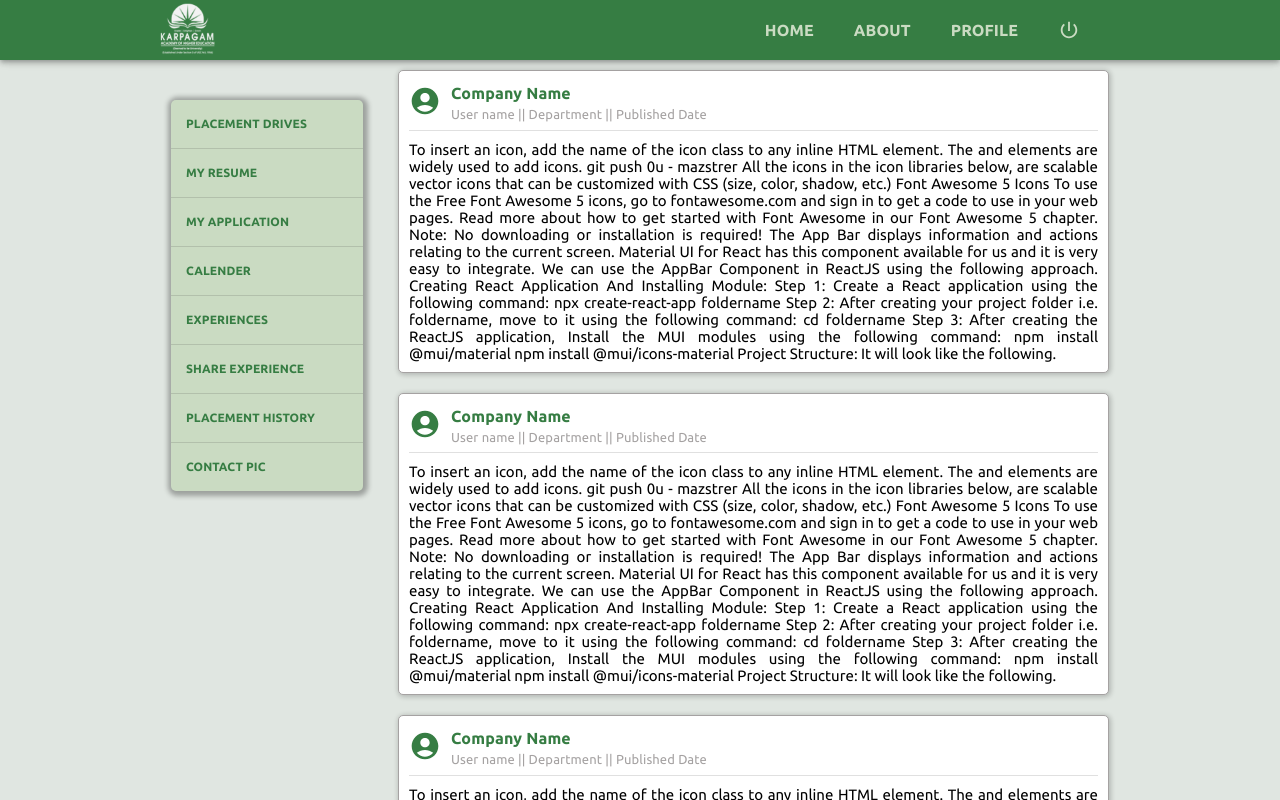
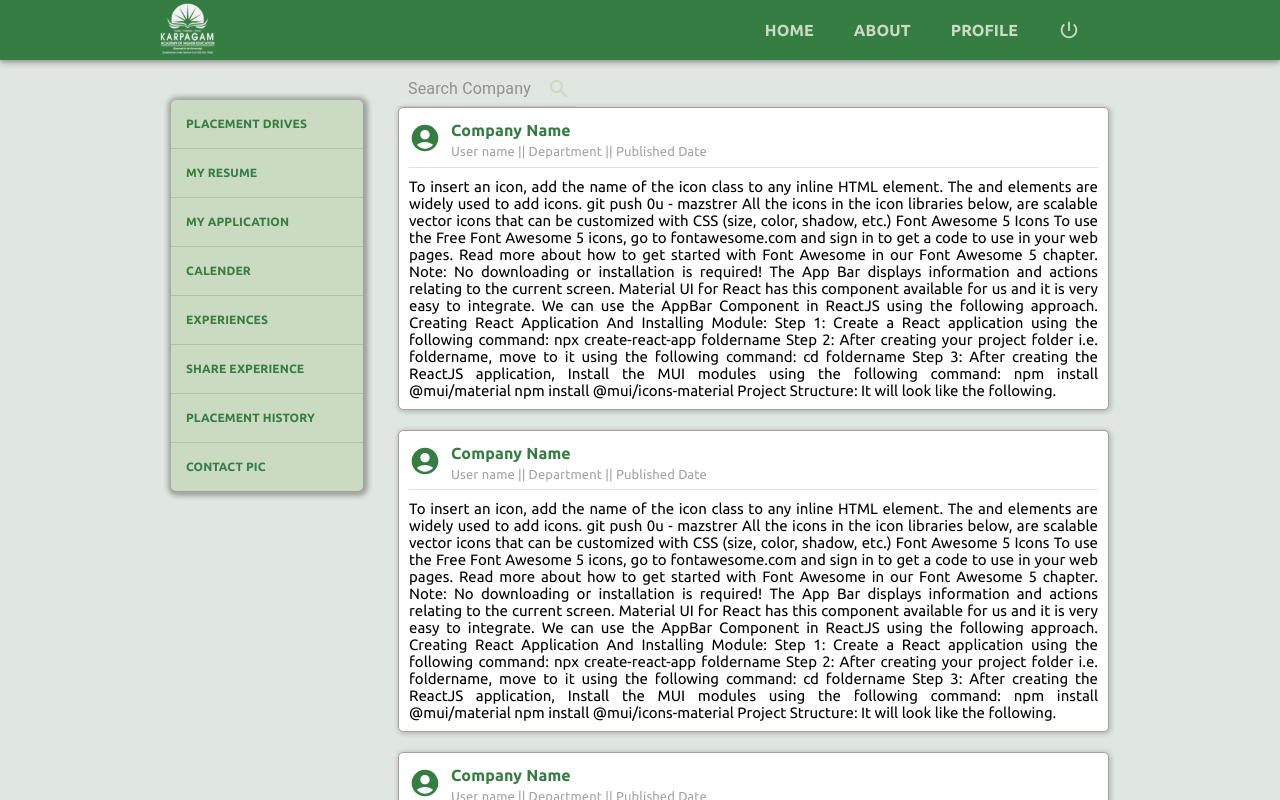
Before and after one commit to aakkss37/MERN-Placement-and-Internship-Cell, a React (Create React App) app in the folder studentsLogin/: page /experiences in a window 1280 px wide. Shown: the top 800 px of the page. Built offline with nearby package versions, Linux system fonts and the light colour scheme.

Commit message:
search moved here in experience

```diff
--- a/studentsLogin/src/components/Experience/Experience.jsx
+++ b/studentsLogin/src/components/Experience/Experience.jsx
@@ -2,6 +2,7 @@ import React from 'react';
 import { Container, ExperienceConatiner, LeftBoxDummy, MainCardContainer, } from './ExperienceStyle';
 import MenuBox from '../Constants/UI/menu/MenuBox';
 import Card from './card/Card';
+import Search from './Search/Search';
 
 const Home = () => {
 	return (
@@ -14,6 +15,7 @@ const Home = () => {
 				<LeftBoxDummy /> {/* having no content inside it.. just Helping mainBox not to occupy whole area and overlap the Menu  */}
 
 				<MainCardContainer>
+					<Search/>
 					<Card />
 					<Card />
 					<Card />
--- /dev/null
+++ b/studentsLogin/src/components/Experience/Search/Search.jsx
@@ -0,0 +1,21 @@
+import React from 'react';
+import SearchIcon from '@mui/icons-material/Search';
+import { InputSearchBase, SearchContainer, SearchIconWrapper } from './searchStyle.js';
+
+const Search = () => {
+
+
+	return (
+		<SearchContainer>
+			<InputSearchBase
+				placeholder='Search Company'
+			/>
+			<SearchIconWrapper>
+				<SearchIcon style={{ color: 'rgb(202,219,194)'}} />
+			</SearchIconWrapper>
+		</SearchContainer>
+	)
+}
+
+
+export default Search
--- /dev/null
+++ b/studentsLogin/src/components/Experience/Search/searchStyle.js
@@ -0,0 +1,41 @@
+
+import { styled, InputBase, Box, } from '@mui/material';
+
+
+export const SearchContainer = styled(Box)(({ theme }) => ({
+	borderBottom: '1px solid rgb(202,219,194)',
+	marginright: '10px',
+	marginleft: '10px',
+	width: '25%',
+	display: 'flex',
+	alignItems: 'center',
+	paddingTop: '2px',
+	[theme.breakpoints.down('md')]: {
+		width: '50%',
+		marginright: '15px',
+	}
+}))
+export const InputSearchBase = styled(InputBase)(({ theme }) => ({
+	width: '100%',
+	paddingLeft: '10px',
+
+	[theme.breakpoints.down('md')]: {
+		'& > .MuiInputBase-input': {
+			fontSize: 14,
+		},
+	},
+	[theme.breakpoints.down('sm')]: {
+		'& > .MuiInputBase-input': {
+			fontSize: 12,
+		},
+	}
+}))
+
+export const SearchIconWrapper = styled(Box)(({ theme }) => ({
+  marginLeft: 'auto',
+  padding: '5px',
+  display: 'flex',
+	[theme.breakpoints.down('sm')]: {
+		display: 'none',
+	}
+}))
--- a/studentsLogin/src/components/Profile/Profile.jsx
+++ b/studentsLogin/src/components/Profile/Profile.jsx
@@ -15,7 +15,6 @@ const Profile = () => {
 	const [file, setFile] = useState(null);
 	const handleChange = (file) => {
 		setFile(file);
-		console.log(file)
 	};
 
 
```
